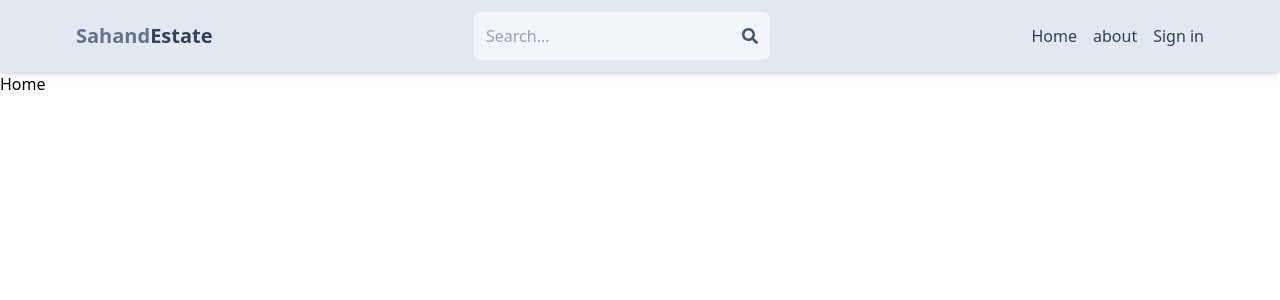
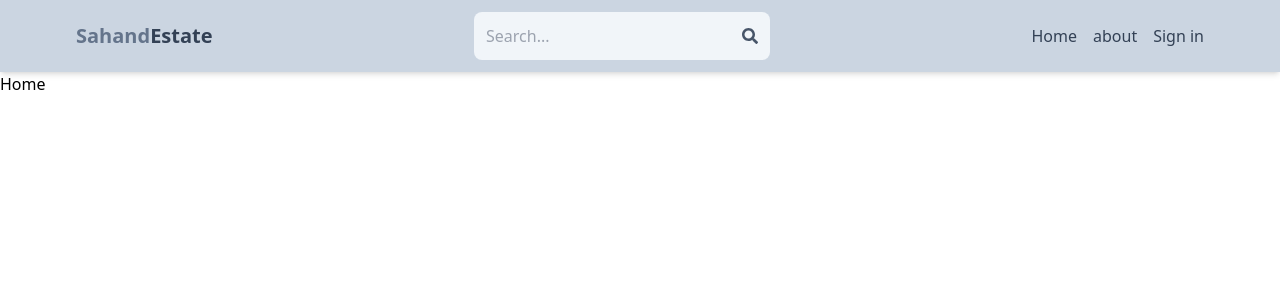
Before and after one commit to the-hackerist/mern-estate, a React (Vite) app in the folder client/: page / in a window 1280 px wide. Shown: the top 300 px of the page. Built offline with nearby package versions, Linux system fonts and the light colour scheme.

Commit message:
update header bg from slate 200 to 300

```diff
--- a/client/src/components/Header.jsx
+++ b/client/src/components/Header.jsx
@@ -3,7 +3,7 @@
 
 function Header() {
   return (
-    <header className="bg-slate-200 shadow-md">
+    <header className="bg-slate-300 shadow-md">
       <div className="flex justify-between items-center max-w-6xl mx-auto p-3">
         <Link to="/">
           <h1 className="font-bold text-sm sm:text-xl flex flex-wrap">
```
